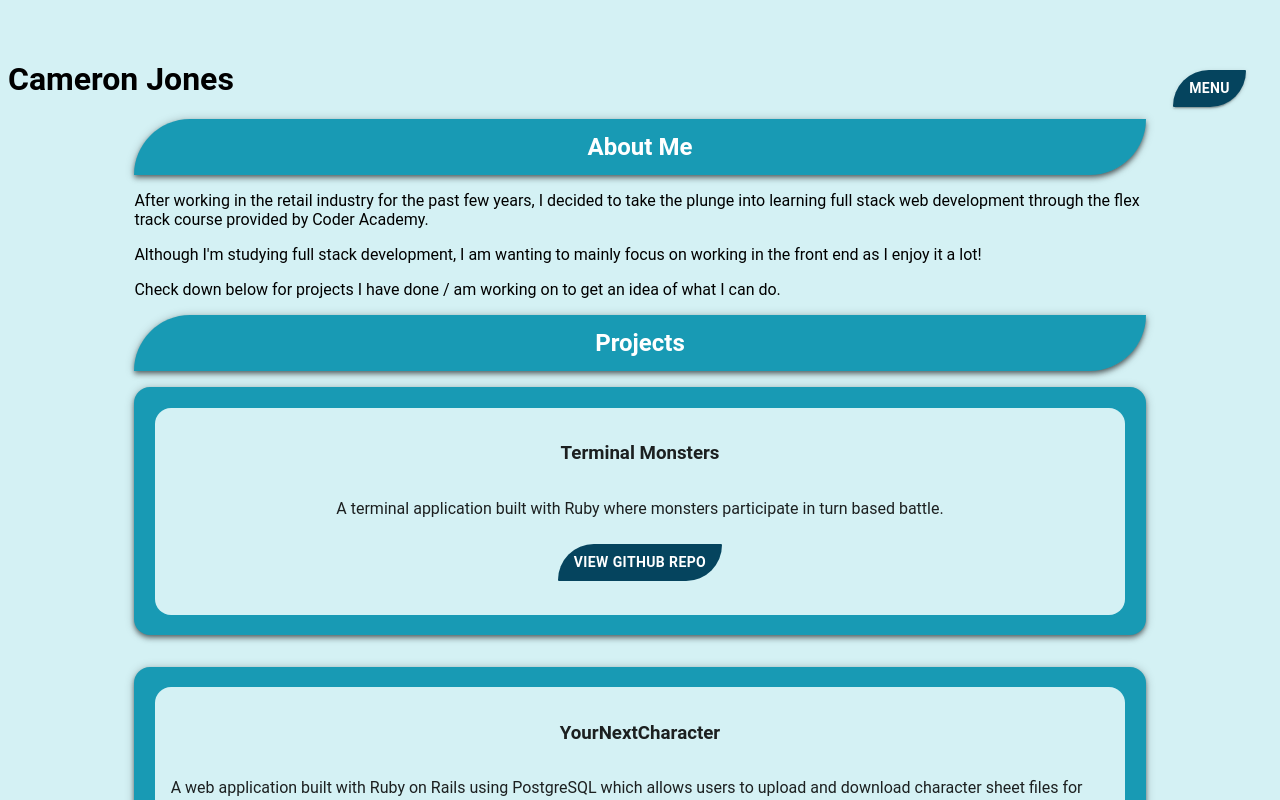
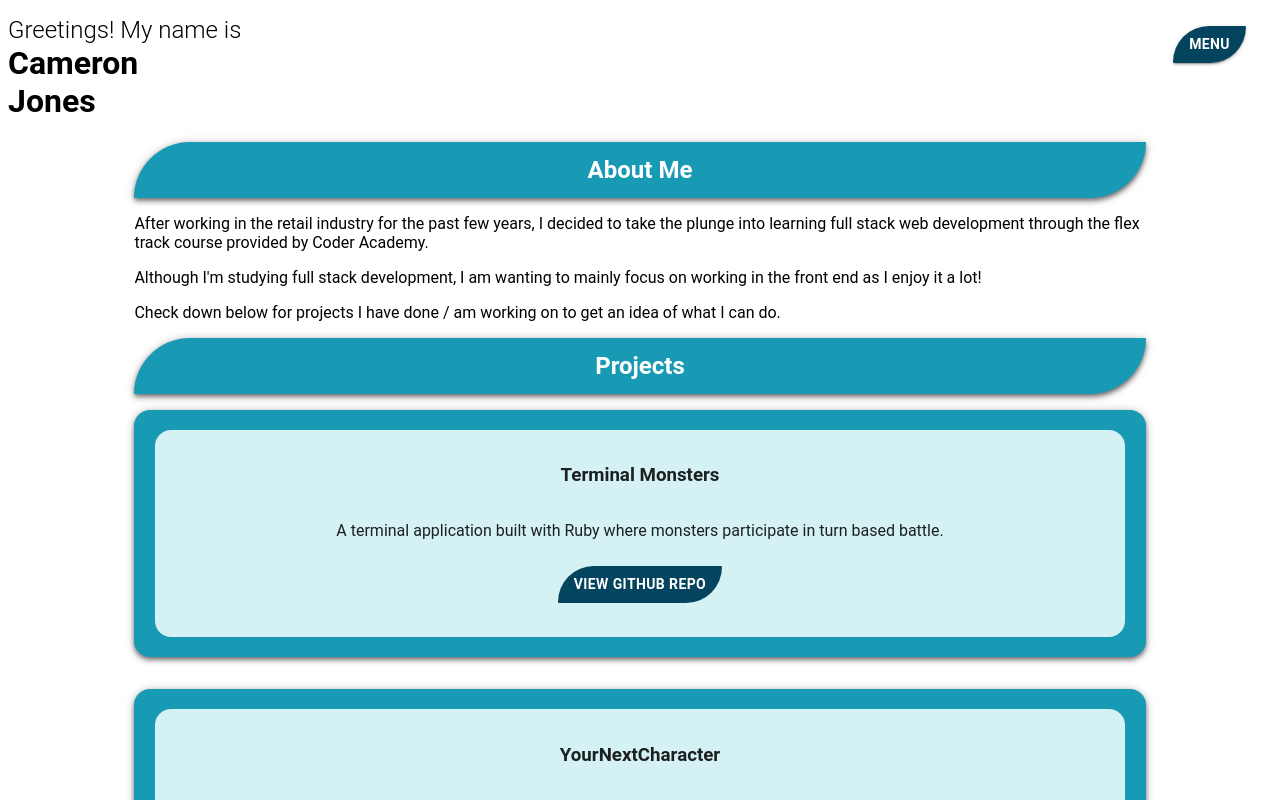
Before and after one commit to iamcrjones/my-portfolio, a React (Create React App) app: page / in a window 1280 px wide. Shown: the top 800 px of the page. Built offline with nearby package versions, Linux system fonts and the light colour scheme.

Commit message:
heading change, background now white

```diff
--- a/src/components/App.js
+++ b/src/components/App.js
@@ -10,7 +10,10 @@ const App = () => {
     <>
       <GlobalStyles />
       <TemporaryDrawer />
-      <h1 className="header" >Cameron Jones</h1>
+      <h1 className="greet">Greetings! My name is</h1>
+      <h1 className="header" >Cameron</h1>
+      <h1 className="header2" >Jones</h1>
+
       <About />
       <Projects />
       <Contact />
--- a/src/components/Drawer.js
+++ b/src/components/Drawer.js
@@ -69,7 +69,7 @@ export default function TemporaryDrawer() {
               onKeyDown={toggleDrawer(anchor, false)}
             >
               <Button variant="contained">
-                  <Link className='linky' to="header" spy={true} smooth={true} offset={-10} duration={550} onClick={toggleDrawer(anchor, false)}>Home</Link>
+                  <Link className='linky' to="greet" spy={true} smooth={true} offset={-10} duration={550} onClick={toggleDrawer(anchor, false)}>Home</Link>
               </Button>
               <Divider />
               <Button variant="contained">
--- a/src/styled/Global.style.js
+++ b/src/styled/Global.style.js
@@ -43,7 +43,6 @@ const GlobalStyles = createGlobalStyle`
         color: white;
     }
     .MuiBox-root {
-       // background-color: ${pallet.color3}05
        justify-content: center;
        align-items: center;
     }
@@ -85,34 +84,16 @@ const GlobalStyles = createGlobalStyle`
     }
 
     body {
-        background-color: ${pallet.color1};
+        background-color: white;
         font-family: 'Roboto', sans-serif;
-        margin-top: 60px;
+        //margin-top: 60px;
     }
-    // .navBar {
-    //     z-index: 1;
-    //     display: flex;
-    //     align-items: flex-start;
-    //     position: sticky; top: 0;
-    //     border: 1px solid black;
-    //     background-color: ${colors.color2};
-    //     color: ${colors.color3};
-    // }
-    // .navBar ul {
-    //     display: flex;
-    //     justify-content: flex-start;
-    //     border: 2px solid red;
-    //     padding: 0;
-    // }
-    // .navBar li {
-    //     display: flex;
-    //     list-style-type: none;
-    //     border: 2px solid ${colors.color1};
-    //     padding: 5px;
-    //     margin: 5px;
-    //     background-color: ${colors.color3};
-    //     color: black;
-    // }
+    .greet {
+        font-weight: 300;
+        font-size: 24px;
+        margin-bottom: 0;
+    }
+
     .banner {
         display: flex;
         flex-direction: column;
@@ -137,76 +118,17 @@ const GlobalStyles = createGlobalStyle`
         margin: 0 auto 0 auto;
     }
     .header {
-        //margin-top: 0;
+        margin: 0;
+    }
+    .header2 {
+        margin-top: 0;
     }
     .cardContainer {
         display: flex;
         flex-direction: column;
         align-items: center;
     }
-    .projectCard {
-        position: relative;
-        width: 60%;
-        height: 250px;
-        margin-top: 10%;
-        margin-bottom: 10%;
-        background-color: transparent;
-        perspective: 1000px;
-    }
 
-    /* This container is needed to position the front and back side */
-    .project {
-        position: relative;
-        width: 100%;
-        height: 100%;
-        transition: transform 0.8s;
-        transform-style: preserve-3d;
-        margin: 0;
-        border: 2px solid black;
-    }
-
-    /* Do an horizontal flip when you move the mouse over the flip box container */
-        .projectCard:hover .project {
-        transform: rotateY(180deg);
-    }
-
-    /* Position the front and back side */
-    .card-front, .card-back {
-        position: fixed;
-        width: 100%;
-        height: 100%;
-        -webkit-backface-visibility: hidden;
-        backface-visibility: hidden;
-    }
-
-    /* Style the front side (fallback if image is missing) */
-    .card-front {
-        background-color: ${pallet.color3};
-        color: white;
-    }
-    .card-front h3 {
-        margin: 0;
-    }
-    .card-front img {
-        position: relative;
-        width: 100%;
-        height: 176px;
-    }
-
-    /* Style the back side */
-    .card-back {
-        align-items: center;
-        background-color: ${pallet.color3};
-        color: white;
-        transform: rotateY(180deg);
-        text-align: center;
-    }
-
-    .card-back p {
-        max-width: 90%;
-        margin-left: 5%;
-        height: 130px;
-    }
     .links {
         display: flex;
         position: relative;
```
